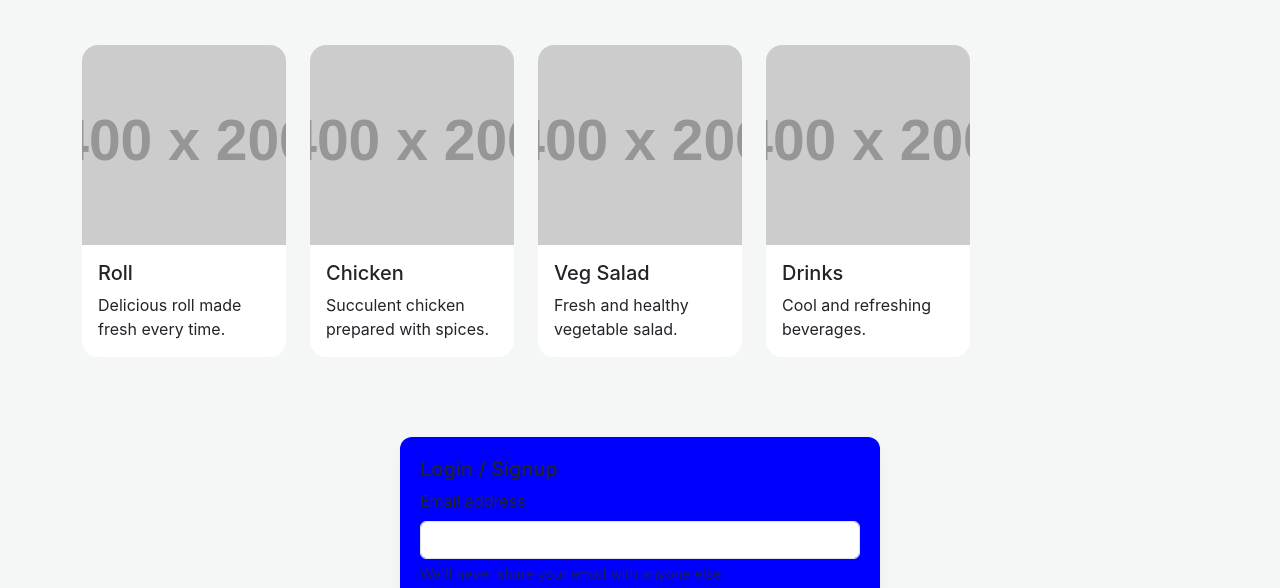
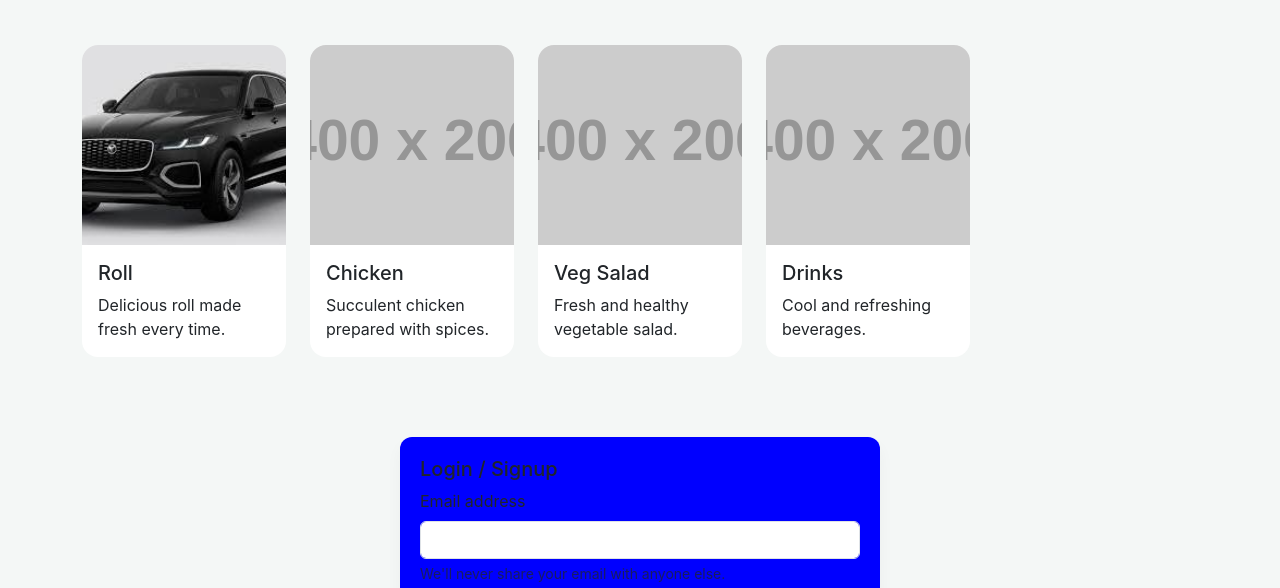
Before and after one commit to Naveenkumarn10/Ads, a plain HTML site: page index.html in a window 1280 px wide. Shown: the part 212-800 px from the top of the page. Drawn offline with nearby package versions, Linux system fonts and the light colour scheme; placeholder pictures from the web are drawn by us.

Commit message:
image added

```diff
--- a/index.html
+++ b/index.html
@@ -153,7 +153,7 @@
       <div class="row row-cols-1 row-cols-md-3 row-cols-xl-5 g-4">
         <div class="col">
           <div class="card food-card">
-            <img src="https://via.placeholder.com/400x200?text=Roll" class="card-img-top" alt="Roll">
+            <img src="download.jpg" class="card-img-top" alt="Roll">
             <div class="card-body">
               <h5 class="card-title">Roll</h5>
               <p class="card-text">Delicious roll made fresh every time.</p>
```
Also changed, not shown: download.jpg (added).
